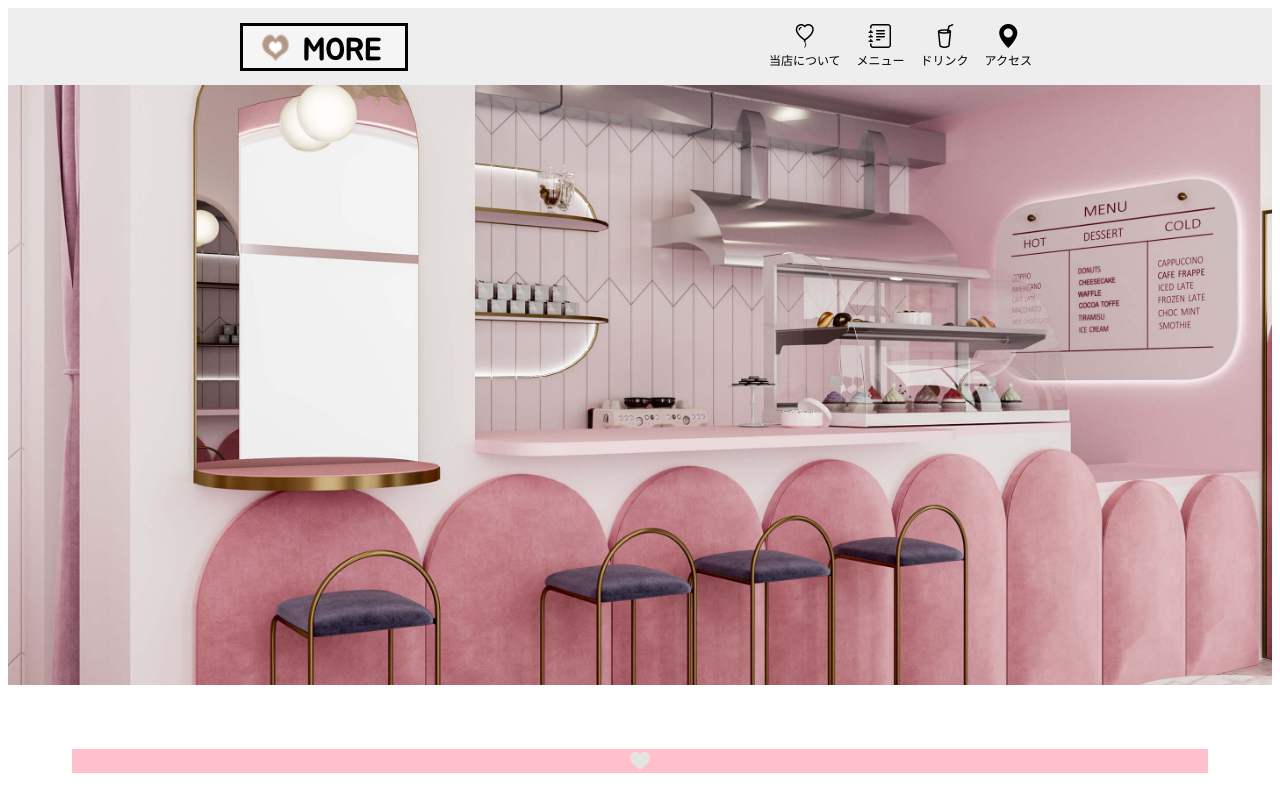
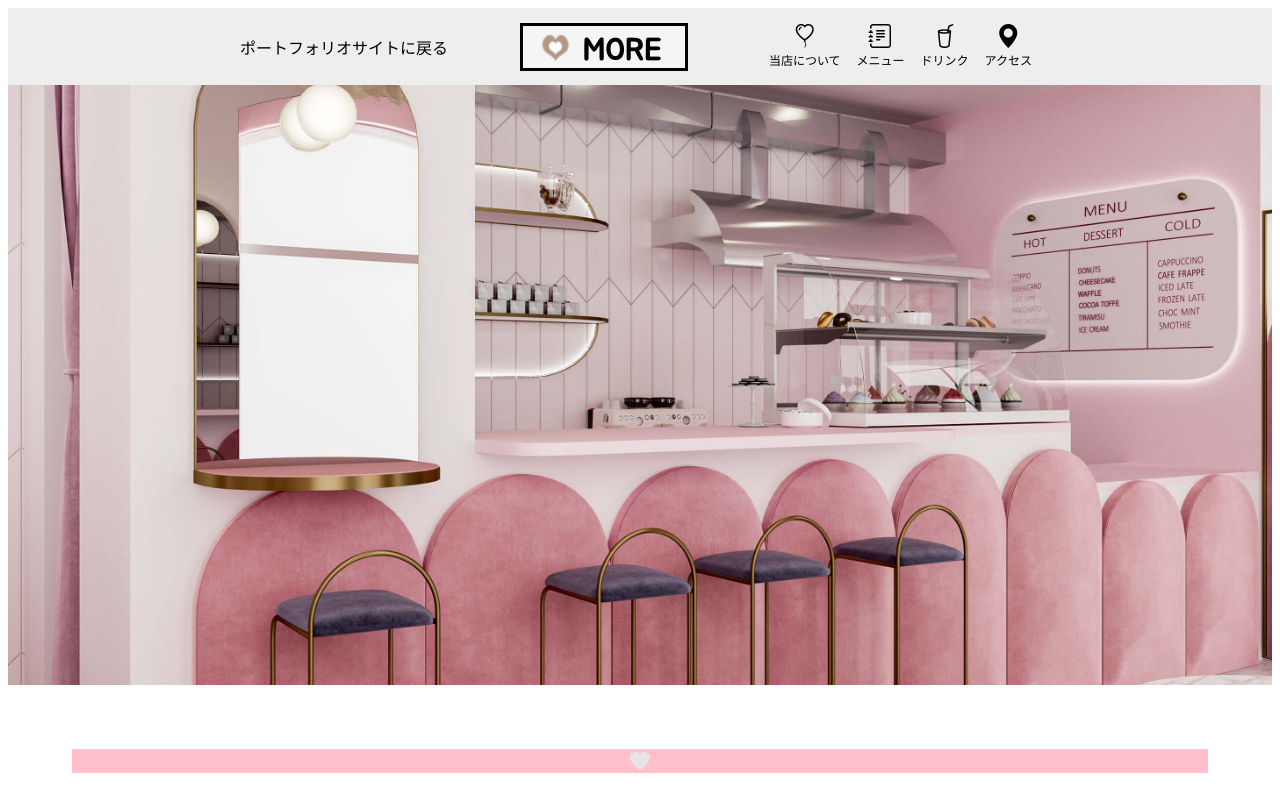
Before and after one commit to nana-uenoyama/portfolio, a plain HTML site: page about.html in a window 1280 px wide. Shown: the top 800 px of the page. Drawn offline with nearby package versions, Linux system fonts and the light colour scheme.

Commit message:
Update about.html

```diff
--- a/about.html
+++ b/about.html
@@ -10,7 +10,6 @@
 
 <!--著作権のある人の名前-->
 <meta name="copyrights" content="cafe more">
-
 <meta name="robots" content="all">
 <!--携帯・パソコンそれぞれに合わせた画面サイズにする-->
 <meta name="viewport" content="width=device-width, initial-scale=1">
@@ -29,7 +28,8 @@
 <body>
   <header>
     <div class="container">
-      <a href="index.html">
+      <a href="#" class="btn signup">ポートフォリオサイトに戻る</a>
+	<a href="index.html">
         <h1><img src="img/logo1.png" alt="MORE" width="168" height="48"></h1>
       </a>
 
```
